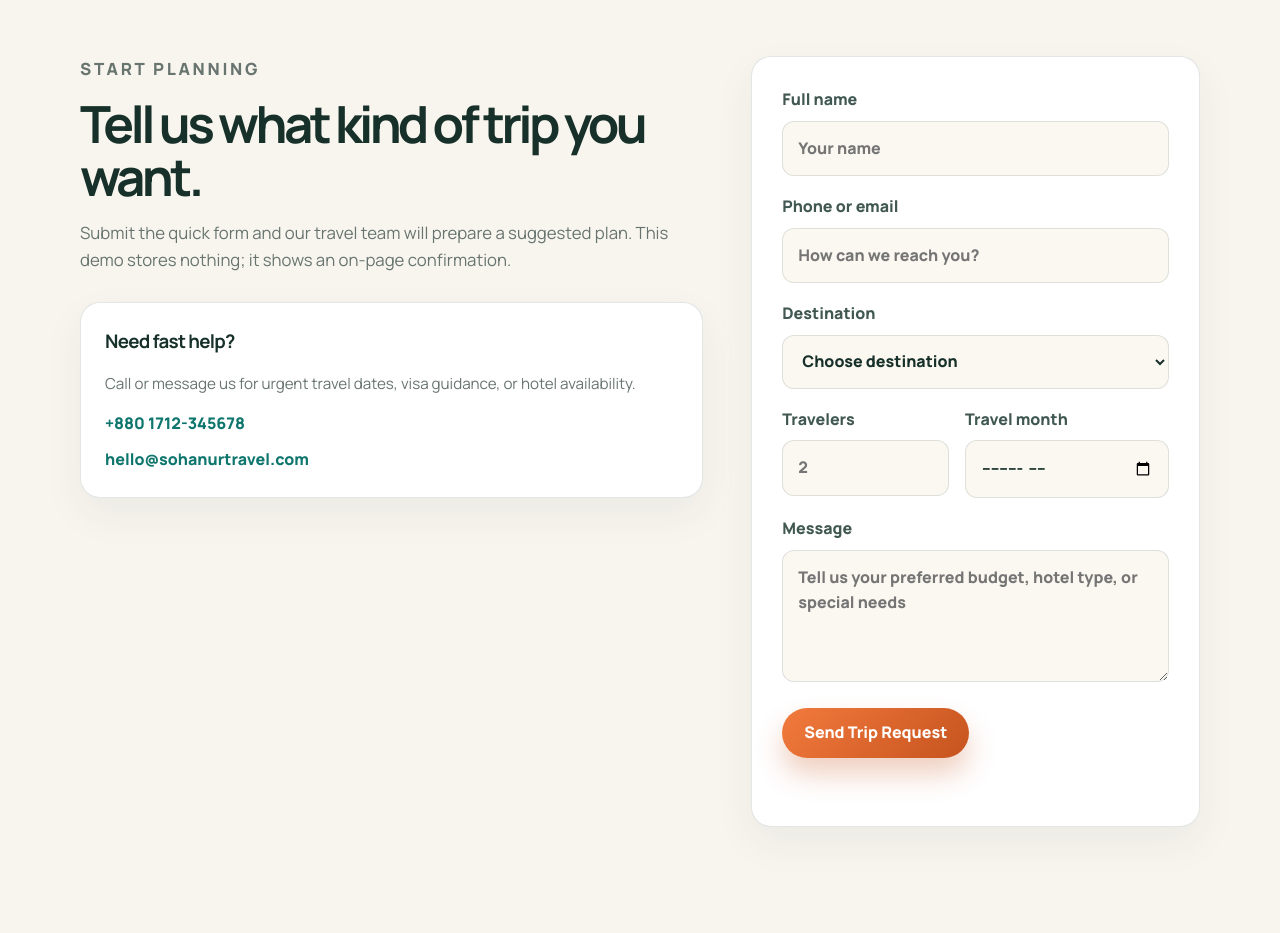
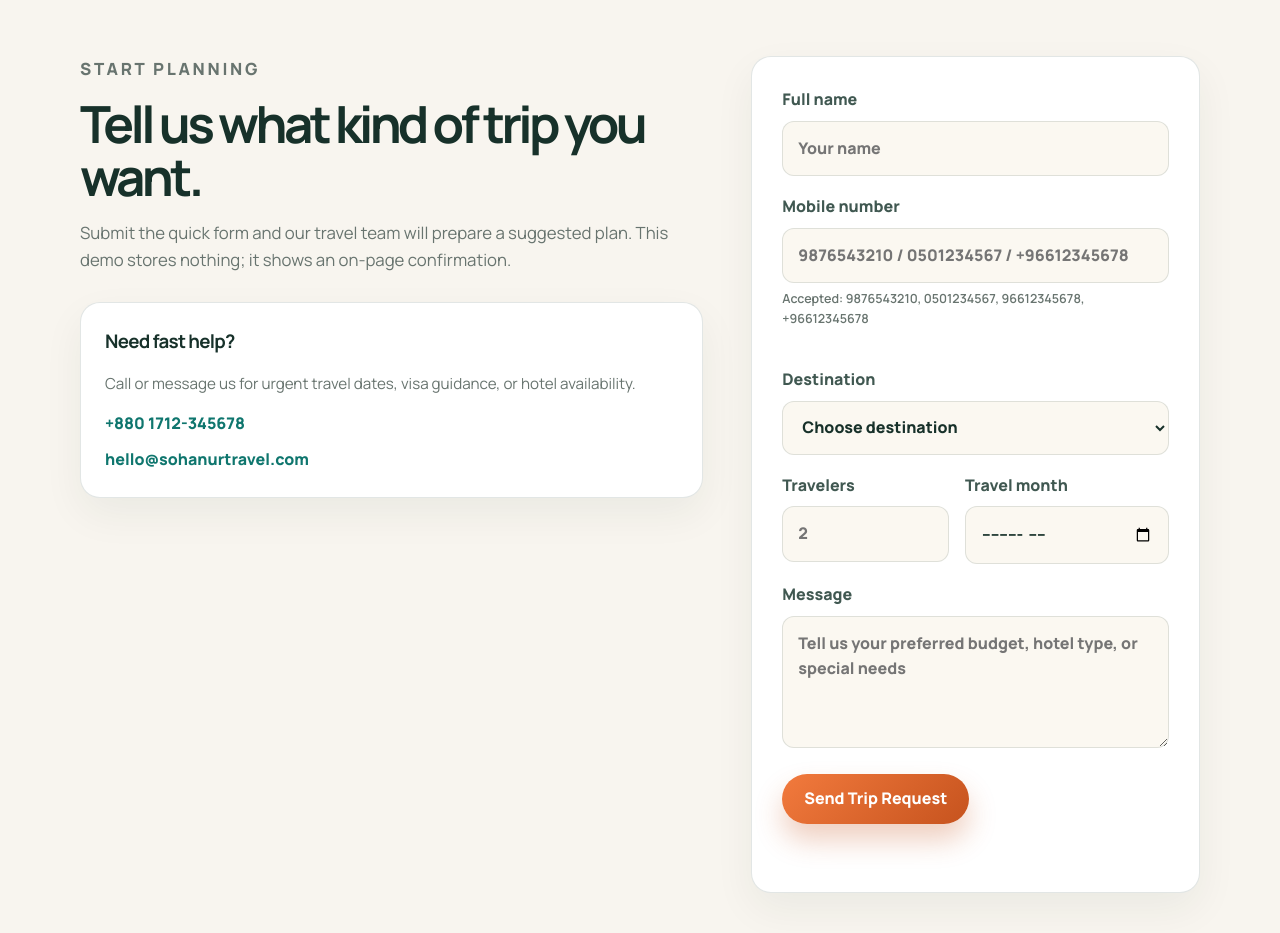
Before and after one commit to freelancerman247-png/sohanur-travel-website, a PHP site: page / in a window 1280 px wide. Shown: the part 3986-4919 px from the top of the page. Run offline with PHP 8.4, Linux system fonts and the light colour scheme.

Commit message:
Add Indian and Saudi mobile validation to all inquiry forms

```diff
--- a/contact.html
+++ b/contact.html
@@ -138,8 +138,10 @@
         </label>
 
         <label>
-          Phone or email
-          <input type="text" name="contact" autocomplete="email" required placeholder="Your phone or email">
+          Mobile number
+          <input type="tel" name="mobile" required placeholder="9876543210 / 0501234567 / +96612345678" pattern="(?:[6-9][0-9]{9}|05[0-9]{8}|(?:\+966|966)[0-9]{8})" data-mobile-input data-mobile-error="contact-mobile-error" aria-describedby="contact-mobile-helper contact-mobile-error">
+          <small class="mobile-helper" id="contact-mobile-helper">Accepted: 9876543210, 0501234567, 96612345678, +96612345678</small>
+          <small class="mobile-error" id="contact-mobile-error" aria-live="polite"></small>
         </label>
 
         <div class="form-row">
--- a/index.html
+++ b/index.html
@@ -289,8 +289,10 @@
           <input type="text" name="name" autocomplete="name" required placeholder="Your name">
         </label>
         <label>
-          Phone or email
-          <input type="text" name="contact" autocomplete="email" required placeholder="How can we reach you?">
+          Mobile number
+          <input type="tel" name="mobile" required placeholder="9876543210 / 0501234567 / +96612345678" pattern="(?:[6-9][0-9]{9}|05[0-9]{8}|(?:\+966|966)[0-9]{8})" data-mobile-input data-mobile-error="booking-mobile-error" aria-describedby="booking-mobile-helper booking-mobile-error">
+          <small class="mobile-helper" id="booking-mobile-helper">Accepted: 9876543210, 0501234567, 96612345678, +96612345678</small>
+          <small class="mobile-error" id="booking-mobile-error" aria-live="polite"></small>
         </label>
         <label>
           Destination
--- a/query-form-example.html
+++ b/query-form-example.html
@@ -11,8 +11,10 @@
   </label>
 
   <label>
-    Phone Number *
-    <input type="tel" name="phone" required placeholder="Your phone number">
+    Mobile number *
+    <input type="tel" name="phone" required placeholder="9876543210 / 0501234567 / +96612345678" pattern="(?:[6-9][0-9]{9}|05[0-9]{8}|(?:\+966|966)[0-9]{8})" data-mobile-input data-mobile-error="service-mobile-error" aria-describedby="service-mobile-helper service-mobile-error">
+    <small class="mobile-helper" id="service-mobile-helper">Accepted: 9876543210, 0501234567, 96612345678, +96612345678</small>
+    <small class="mobile-error" id="service-mobile-error" aria-live="polite"></small>
   </label>
 
   <label>
--- a/script.js
+++ b/script.js
@@ -7,6 +7,10 @@ const destinationSelect = document.querySelector("[data-destination-select]");
 const formStatus = document.querySelector("[data-form-status]");
 const contactStatus = document.querySelector("[data-contact-status]");
 const packageButtons = document.querySelectorAll("[data-package]");
+const mobileInputs = document.querySelectorAll("[data-mobile-input]");
+const mobilePattern = /^(?:[6-9]\d{9}|05\d{8}|(?:\+966|966)\d{8})$/;
+const mobileHelpText =
+  "Enter a valid Indian (9876543210) or Saudi number (0501234567, 96612345678, +96612345678).";
 
 const closeMenu = () => {
   document.body.classList.remove("menu-open");
@@ -17,6 +21,65 @@ const closeMenu = () => {
 
 const updateHeader = () => {
   header?.classList.toggle("is-scrolled", window.scrollY > 8);
+};
+
+const validateMobileNumber = (value) => {
+  const normalizedValue = value.replace(/[\s()-]/g, "");
+  return mobilePattern.test(normalizedValue);
+};
+
+const updateMobileError = (input, showError) => {
+  const errorId = input.getAttribute("data-mobile-error");
+  const errorElement = errorId ? document.getElementById(errorId) : null;
+
+  if (!errorElement) {
+    return;
+  }
+
+  errorElement.textContent = showError ? mobileHelpText : "";
+};
+
+const setMobileValidationState = (input, showError = false) => {
+  const value = input.value.trim();
+
+  if (!value) {
+    input.setCustomValidity("");
+    input.classList.remove("is-valid", "is-invalid");
+    updateMobileError(input, false);
+    return;
+  }
+
+  const isValid = validateMobileNumber(value);
+
+  input.setCustomValidity(isValid ? "" : mobileHelpText);
+  input.classList.toggle("is-valid", isValid);
+  input.classList.toggle("is-invalid", !isValid);
+  updateMobileError(input, showError && !isValid);
+};
+
+const bindMobileValidation = () => {
+  mobileInputs.forEach((input) => {
+    if (!(input instanceof HTMLInputElement)) {
+      return;
+    }
+
+    input.addEventListener("input", () => setMobileValidationState(input, true));
+    input.addEventListener("blur", () => setMobileValidationState(input, true));
+  });
+};
+
+const clearMobileValidationState = (form) => {
+  const formMobileInputs = form.querySelectorAll("[data-mobile-input]");
+
+  formMobileInputs.forEach((input) => {
+    if (!(input instanceof HTMLInputElement)) {
+      return;
+    }
+
+    input.setCustomValidity("");
+    input.classList.remove("is-valid", "is-invalid");
+    updateMobileError(input, false);
+  });
 };
 
 navToggle?.addEventListener("click", () => {
@@ -71,6 +134,7 @@ bookingForm?.addEventListener("submit", (event) => {
   }
 
   bookingForm.reset();
+  clearMobileValidationState(bookingForm);
 });
 
 contactForm?.addEventListener("submit", (event) => {
@@ -90,6 +154,7 @@ contactForm?.addEventListener("submit", (event) => {
   }
 
   contactForm.reset();
+  clearMobileValidationState(contactForm);
 });
 
 window.addEventListener("scroll", updateHeader, { passive: true });
@@ -100,3 +165,4 @@ window.addEventListener("resize", () => {
 });
 
 updateHeader();
+bindMobileValidation();
--- a/styles.css
+++ b/styles.css
@@ -715,6 +715,33 @@ textarea {
 .booking-form textarea:focus {
   border-color: var(--accent);
   box-shadow: 0 0 0 4px rgba(15, 118, 110, 0.12);
+}
+
+[data-mobile-input].is-valid {
+  border-color: #2e7d32;
+  box-shadow: 0 0 0 3px rgba(46, 125, 50, 0.15);
+}
+
+[data-mobile-input].is-invalid {
+  border-color: #c62828;
+  box-shadow: 0 0 0 3px rgba(198, 40, 40, 0.15);
+}
+
+.mobile-helper {
+  display: block;
+  margin-top: 6px;
+  color: var(--muted);
+  font-size: 0.78rem;
+  font-weight: 600;
+}
+
+.mobile-error {
+  display: block;
+  min-height: 16px;
+  margin-top: 4px;
+  color: #c62828;
+  font-size: 0.78rem;
+  font-weight: 700;
 }
 
 .form-row {
```
